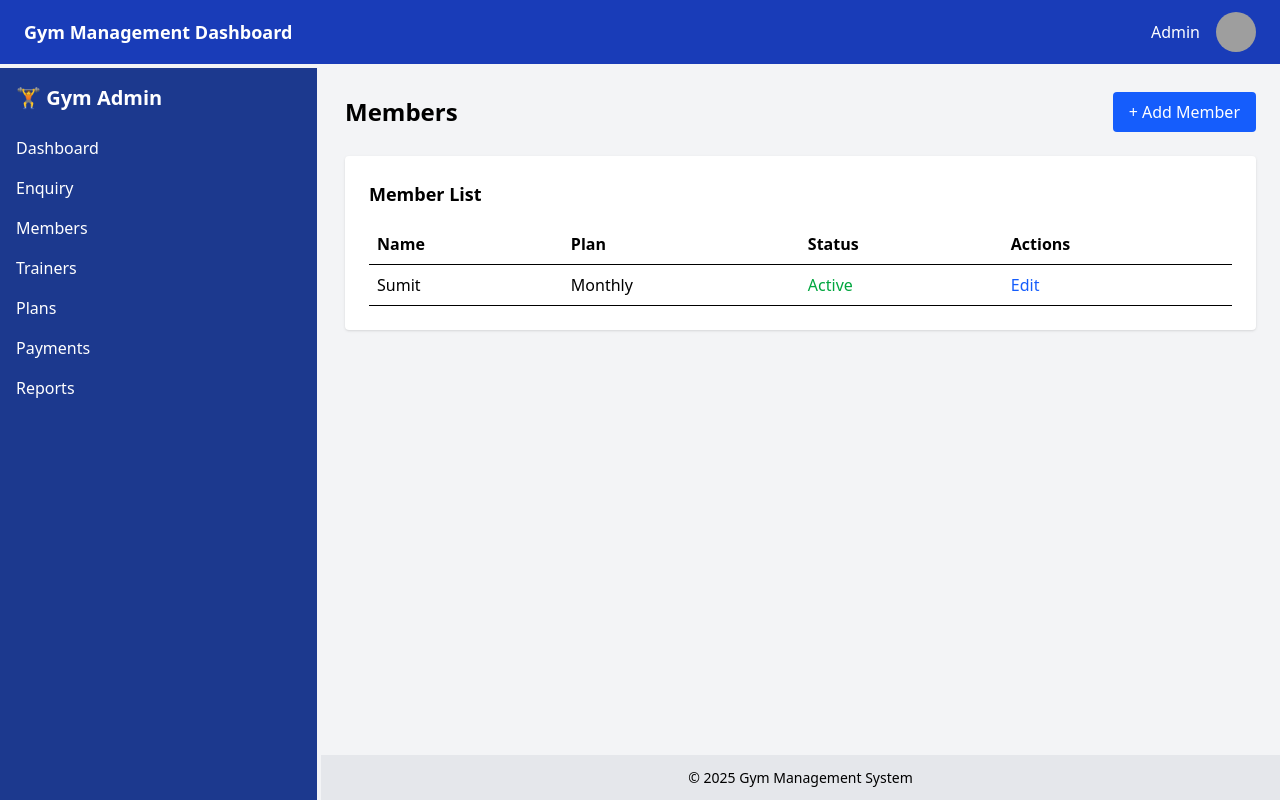
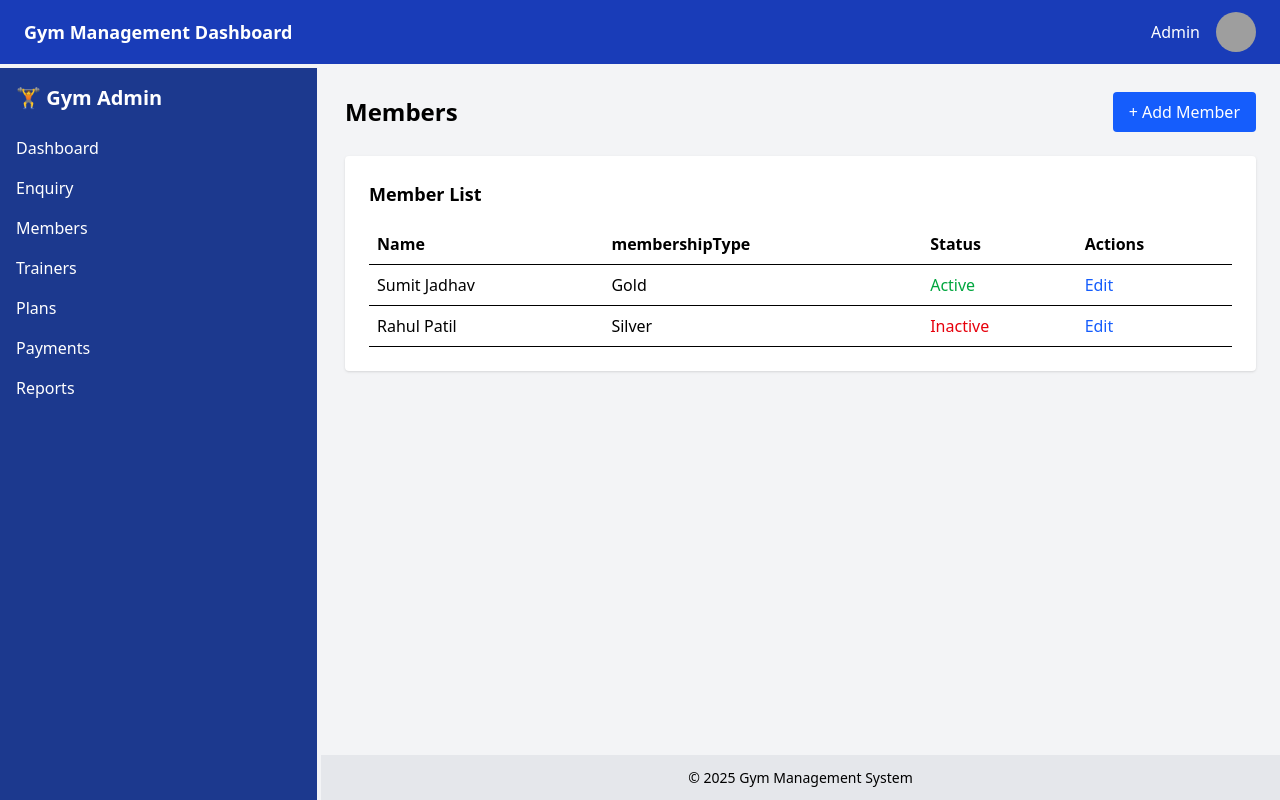
Before and after one commit to sumit1232/practice_gym_project, a React (Vite) app in the folder client/: page /member in a window 1280 px wide. Built offline with nearby package versions, Linux system fonts and the light colour scheme; data requests are answered from the project's data file; grey boxes are pictures that could not be loaded.

Commit message:
Membar API fetch

```diff
--- a/client/package.json
+++ b/client/package.json
@@ -11,6 +11,7 @@
   },
   "dependencies": {
     "@tailwindcss/vite": "^4.1.18",
+    "axios": "^1.13.2",
     "react": "^19.2.0",
     "react-dom": "^19.2.0",
     "react-router-dom": "^7.11.0",
--- a/client/src/components/Members.jsx
+++ b/client/src/components/Members.jsx
@@ -1,10 +1,13 @@
-import React, { useState } from 'react';
+import React, { useEffect, useState } from 'react';
 import Sidebar from './Sidebar';
 import Navbar from './Navbar';
+import axios from 'axios'
 
 const Members = () => {
   const [showForm, setShowForm] = useState(false);
   const [data, setData] = useState({ fullName: '', email: '', phoneNumber: '', plan: '', date: '', status: '' })
+  const [members, setMembers] = useState([]);
+
 
   const handleData = (e) => {
     console.log(e.target.value);
@@ -17,6 +20,21 @@ const Members = () => {
     alert('Form Submited....');
     setData({ fullName: '', email: '', phoneNumber: '', plan: '', date: '', status: '' })
     console.log(data);
+  }
+
+  useEffect(() => {
+    fetchData()
+  }, [])
+
+  const fetchData = async () => {
+    try {
+      const result = await axios.get('http://localhost:3000/members');
+      console.log(result.data);
+      setMembers(result.data)
+    } catch (error) {
+      console.log(`can't fetch API`, error);
+
+    }
   }
 
   return (
@@ -137,24 +155,29 @@ const Members = () => {
                 <thead>
                   <tr className="border-b">
                     <th className="p-2 text-left">Name</th>
-                    <th className="p-2 text-left">Plan</th>
+                    <th className="p-2 text-left">membershipType</th>
                     <th className="p-2 text-left">Status</th>
                     <th className="p-2 text-left">Actions</th>
                   </tr>
                 </thead>
 
                 <tbody>
-                  <tr className="border-b hover:bg-gray-50">
-                    <td className="p-2">Sumit</td>
-                    <td className="p-2">Monthly</td>
-                    <td className="p-2 text-green-600">Active</td>
+                  {members.map((member) => (
+                    <tr key={member.id} className="border-b hover:bg-gray-50">
+                      <td className="p-2">{member.name}</td>
+                      <td className="p-2">{member.membershipType}</td>
+                      <td className={`p-2 ${member.status === 'Active' ? 'text-green-600' : 'text-red-600'}`}>
+                        {member.status}
+                      </td>
                       <td className="p-2">
                         <button className="text-blue-600 hover:underline">
                           Edit
                         </button>
                       </td>
                     </tr>
+                  ))}
                 </tbody>
+
               </table>
             </div>
 
--- a/client/src/jsondata/db.json
+++ b/client/src/jsondata/db.json
@@ -1,19 +1,38 @@
 {
-  "posts": [
+  "members": [
     {
       "id": 1,
-      "title": "json-server",
-      "author": "typicode"
+      "name": "Sumit Jadhav",
+      "email": "sumit@example.com",
+      "phone": "9876543210",
+      "membershipType": "Gold",
+      "joinDate": "2024-01-15",
+      "status": "Active"
+    },
+    {
+      "id": 2,
+      "name": "Rahul Patil",
+      "email": "rahul@example.com",
+      "phone": "9123456780",
+      "membershipType": "Silver",
+      "joinDate": "2024-03-10",
+      "status": "Inactive"
     }
   ],
-  "comments": [
+
+  "payments": [
     {
       "id": 1,
-      "body": "some comment",
-      "postId": 1
+      "memberId": 1,
+      "amount": 2000,
+      "date": "2024-09-01",
+      "method": "UPI"
     }
   ],
+
   "profile": {
-    "name": "typicode"
+    "gymName": "FitLife Gym",
+    "location": "Pune",
+    "owner": "Admin"
   }
 }
```
Also changed, not shown: 1 other file (tests, documents, lock files or other folders). Lines whose indentation alone changed are shown as unchanged.
